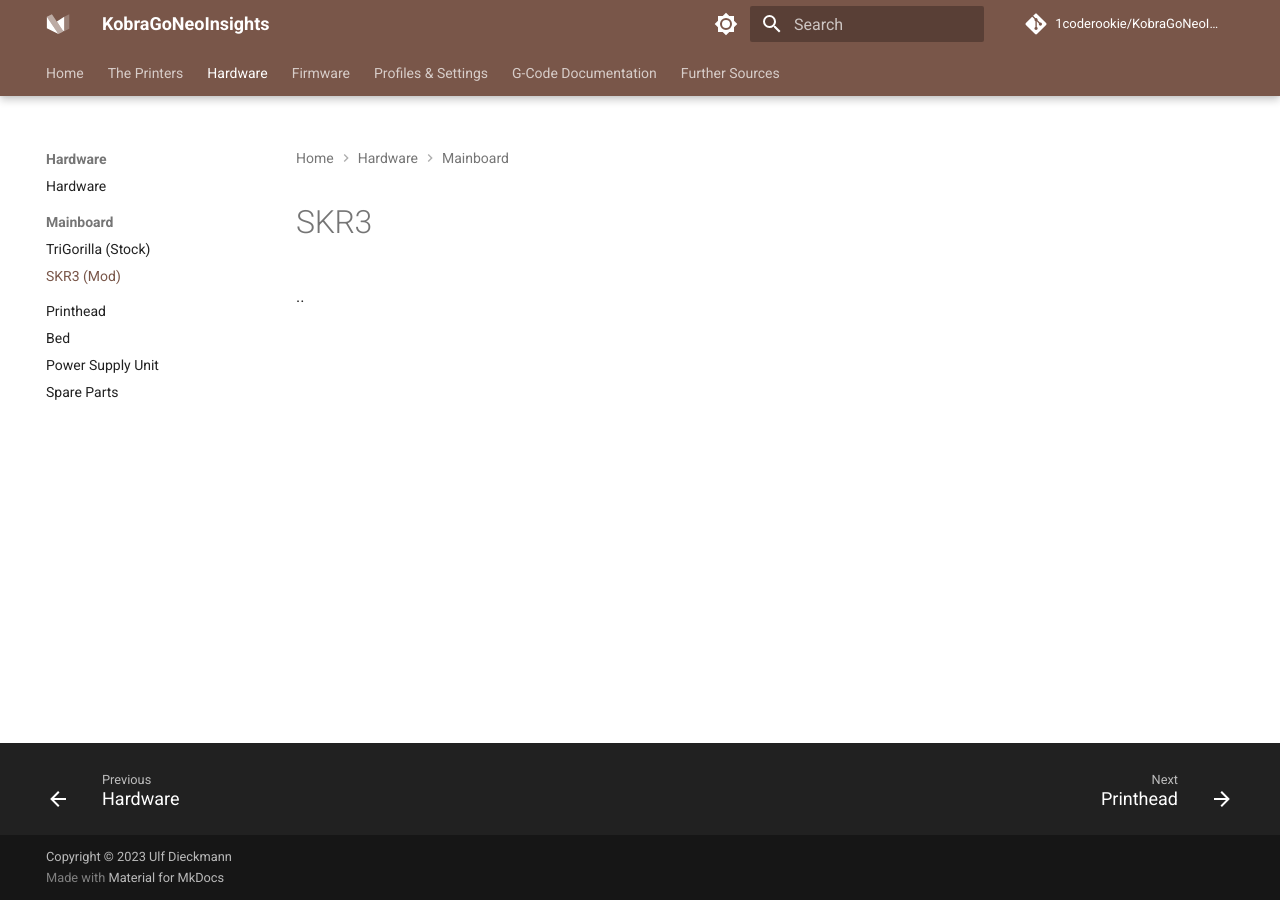
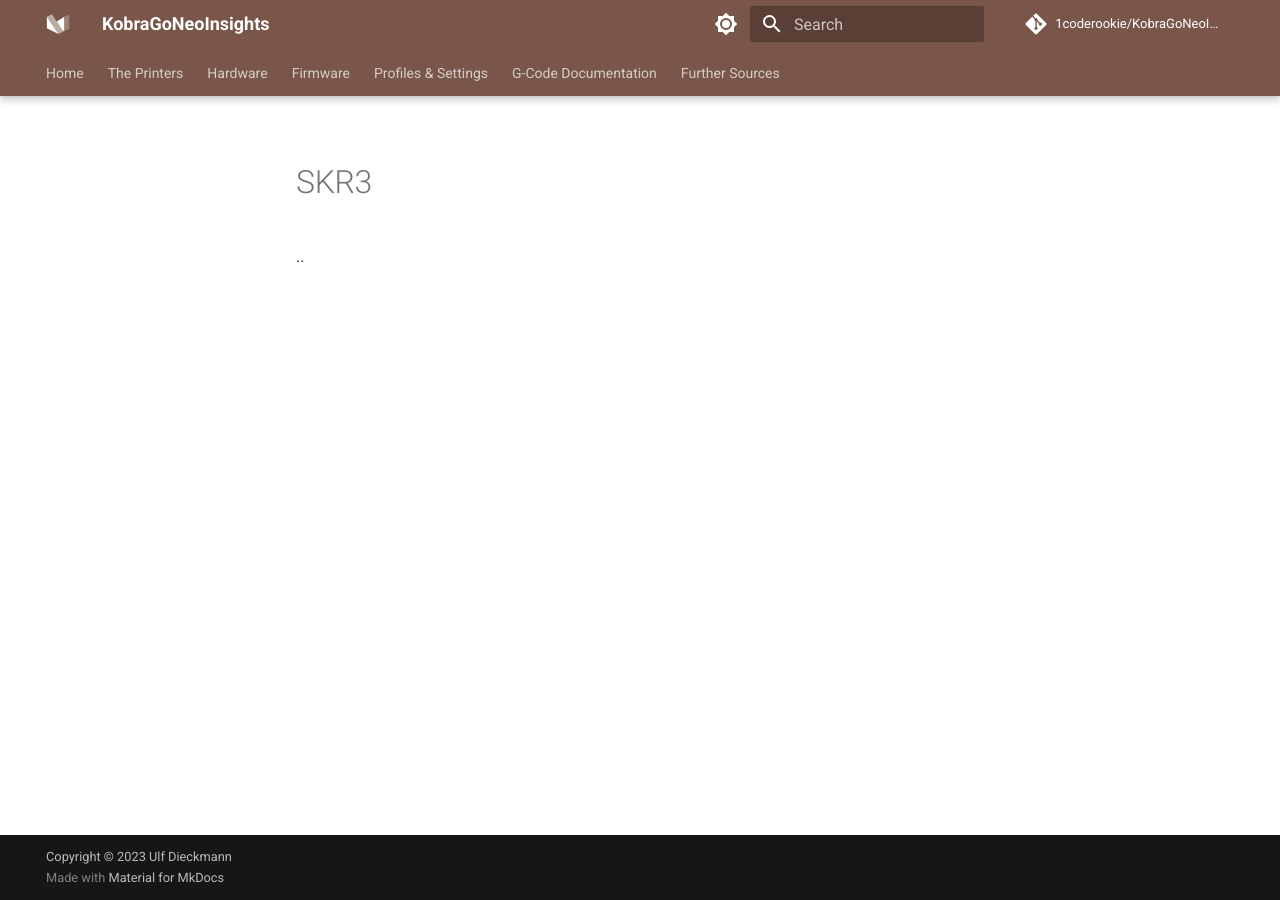
Before and after one commit to 1coderookie/KobraGoNeoInsights, an MkDocs documentation site: the page built from docs/hardware/mainboard/mainboard_skr3.md, in a window 1280 px wide. Built offline with MkDocs 1.6.1 and Material for MkDocs 9.7.7, drawn with Linux system fonts in a browser that asks for light colours; comment, search, counter and statistics services are not loaded.

Commit message:
Update mkdocs.yml

```diff
--- a/mkdocs.yml
+++ b/mkdocs.yml
@@ -61,7 +61,7 @@
 
 # Color variables and font size
 extra_css:
-    - stylesheets/extra.css
+  - docs/stylesheets/extra.css
 
 # Plugins
 plugins:
@@ -118,9 +118,7 @@
   - The Printers: 'printers.md'
   - Hardware:
     - Hardware: 'hardware/hw_index.md'
-    - Mainboard:
-      - TriGorilla (Stock): 'hardware/mainboard/mainboard_trigorilla.md'
-      - SKR3 (Mod): 'hardware/mainboard/mainboard_skr3.md'
+    - Mainboard: 'hardware/mainboard.md'
     - Printhead: 'hardware/printhead.md'
     - Bed: 'hardware/bed.md'
     - Power Supply Unit: 'hardware/powersupply.md'
```
